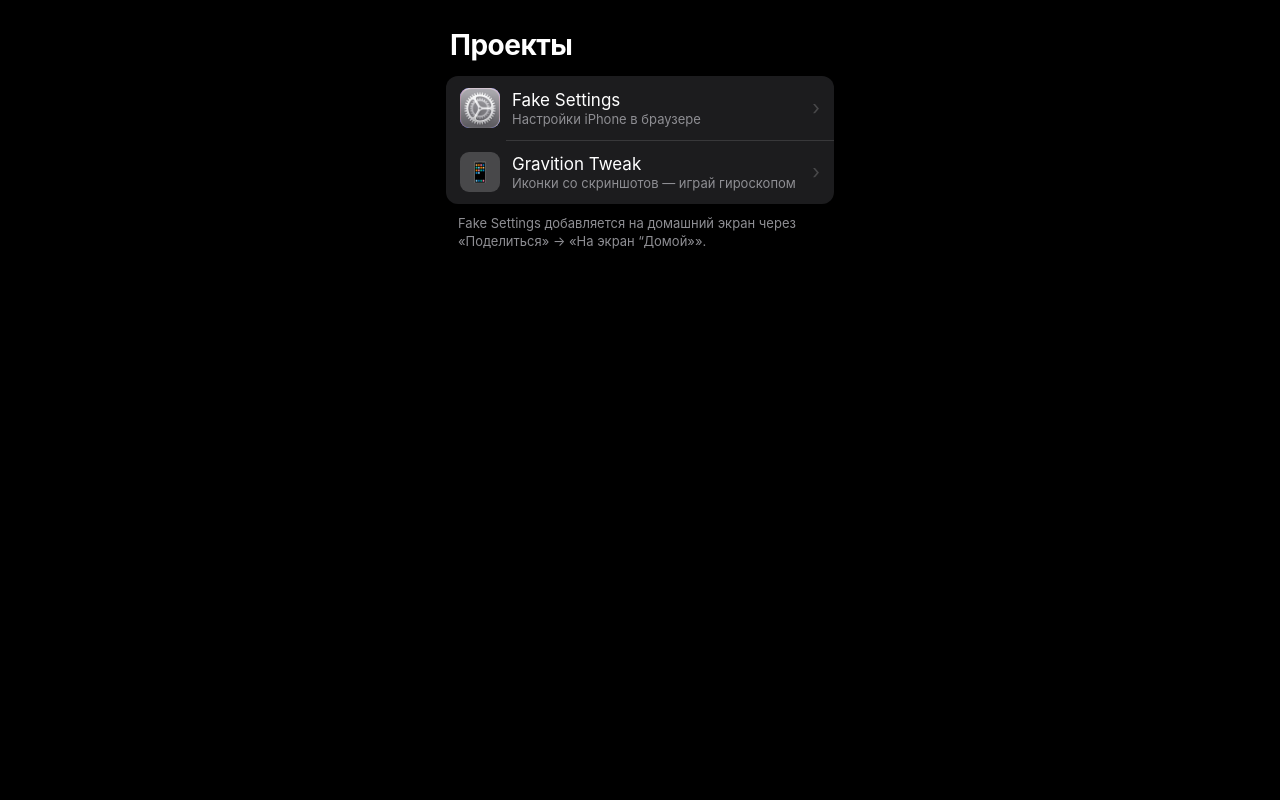
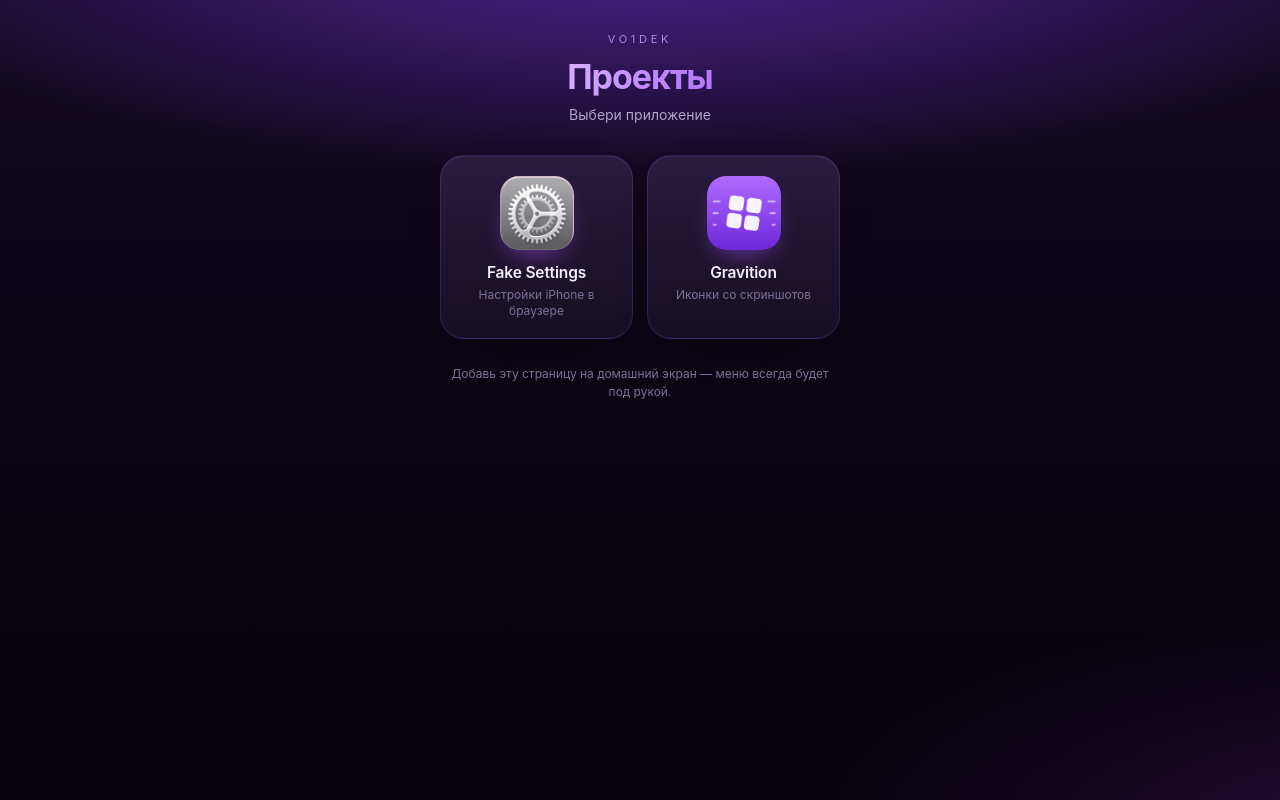
Before and after one commit to No-Recovery/fake-settings, a Flask app: page / in a window 1280 px wide. Run offline with Flask 3, Linux system fonts and the light colour scheme; some libraries are stand-ins or nearby versions.

Commit message:
feat: главное меню — фиолетовый лончер с плитками проектов, новая иконка Gravition; убран редирект на Fake Settings (с домашнего экрана открывается меню)

```diff
--- a/templates/index.html
+++ b/templates/index.html
@@ -5,110 +5,134 @@
     <meta name="viewport" content="width=device-width, initial-scale=1.0, maximum-scale=1.0, user-scalable=no, viewport-fit=cover">
     <meta name="apple-mobile-web-app-capable" content="yes">
     <meta name="mobile-web-app-capable" content="yes">
-    <meta name="apple-mobile-web-app-status-bar-style" content="default">
+    <meta name="apple-mobile-web-app-status-bar-style" content="black-translucent">
+    <meta name="theme-color" content="#0a0512">
     <meta http-equiv="Cache-Control" content="no-cache, no-store, must-revalidate">
-    <title>Проекты</title>
+    <title>Vo1dek — проекты</title>
     <link rel="apple-touch-icon" href="/static/icon-180.png">
     <link rel="icon" href="/static/wtf.gif" type="image/gif">
     <style>
+        :root {
+            --bg: #0a0512;
+            --panel: rgba(28, 19, 44, .86);
+            --line: rgba(168, 85, 247, .22);
+            --ink: #f6f1ff;
+            --dim: #b3a4cc;
+            --faint: #7d7097;
+            --accent: #a855f7;
+        }
         * { margin: 0; padding: 0; box-sizing: border-box; -webkit-tap-highlight-color: transparent; }
-        html, body { height: 100%; }
+        html, body { min-height: 100%; }
         body {
-            background: #000;
-            color: #fff;
+            background:
+                radial-gradient(95% 46% at 50% -8%, rgba(124, 58, 237, .55), transparent 66%),
+                radial-gradient(70% 40% at 110% 105%, rgba(88, 28, 135, .38), transparent 70%),
+                linear-gradient(180deg, #150a26 0%, #0a0512 46%, #050209 100%);
+            background-attachment: fixed;
+            color: var(--ink);
             font-family: -apple-system, BlinkMacSystemFont, 'SF Pro Text', 'Segoe UI', Roboto, sans-serif;
             -webkit-font-smoothing: antialiased;
-        }
-        .wrap {
-            max-width: 420px;
-            margin: 0 auto;
-            padding: calc(env(safe-area-inset-top, 0px) + 18px) 16px calc(env(safe-area-inset-bottom, 0px) + 24px);
-        }
-        h1 {
-            font-size: 28px;
-            font-weight: 700;
-            letter-spacing: -0.5px;
-            padding: 10px 4px 14px;
-        }
-        .group {
-            background: #1c1c1e;
-            border-radius: 12px;
-            overflow: hidden;
-        }
-        .row {
-            display: flex;
-            align-items: center;
-            gap: 12px;
-            padding: 12px 14px;
-            color: #fff;
-            text-decoration: none;
-            position: relative;
-        }
-        .row:active { background: #2c2c2e; }
-        .row + .row::before {
-            content: '';
-            position: absolute;
-            top: 0;
-            left: 60px;
-            right: 0;
-            height: 0.5px;
-            background: #38383a;
-        }
-        .ic {
-            width: 40px;
-            height: 40px;
-            border-radius: 9px;
-            flex: 0 0 auto;
             display: flex;
             align-items: center;
             justify-content: center;
+        }
+        .wrap {
+            width: 100%;
+            max-width: 440px;
+            padding: calc(env(safe-area-inset-top, 0px) + 32px) 20px calc(env(safe-area-inset-bottom, 0px) + 26px);
+        }
+        .hero { text-align: center; }
+        .eyebrow {
+            font-size: 11px;
+            letter-spacing: .34em;
+            text-transform: uppercase;
+            color: #b794f6;
+            opacity: .9;
+            margin-bottom: 10px;
+        }
+        h1 {
+            font-size: 34px;
+            font-weight: 700;
+            letter-spacing: -.03em;
+            background: linear-gradient(100deg, #f3e8ff, #c084fc 55%, #8b5cf6);
+            -webkit-background-clip: text;
+            background-clip: text;
+            -webkit-text-fill-color: transparent;
+            color: transparent;
+        }
+        .lead {
+            margin-top: 8px;
+            font-size: 14px;
+            line-height: 1.45;
+            color: var(--dim);
+        }
+        .apps {
+            margin-top: 30px;
+            display: grid;
+            grid-template-columns: 1fr 1fr;
+            gap: 14px;
+        }
+        .app {
+            display: flex;
+            flex-direction: column;
+            align-items: center;
+            text-align: center;
+            padding: 20px 12px 18px;
+            border-radius: 24px;
+            color: inherit;
+            text-decoration: none;
+            background: linear-gradient(180deg, rgba(45, 30, 66, .9), rgba(23, 15, 37, .92));
+            border: 1px solid var(--line);
+            box-shadow: 0 18px 40px -28px #000, inset 0 1px 0 rgba(255, 255, 255, .05);
+            transition: transform .16s ease, border-color .16s ease, box-shadow .16s ease;
+        }
+        .app:active {
+            transform: scale(.96);
+            border-color: rgba(168, 85, 247, .5);
+            box-shadow: 0 0 0 3px rgba(168, 85, 247, .12);
+        }
+        .app__icon {
+            width: 74px;
+            height: 74px;
+            border-radius: 19px;
             overflow: hidden;
+            background: #1c1330;
+            box-shadow: 0 12px 26px -12px rgba(168, 85, 247, .7);
         }
-        .ic img { width: 100%; height: 100%; object-fit: cover; display: block; }
-        .ic.blue { background: linear-gradient(180deg, #3b82f6, #2563eb); }
-        .ic.grey { background: #48484a; font-size: 20px; }
-        .tx { flex: 1; min-width: 0; }
-        .tx b { display: block; font-size: 17px; font-weight: 400; }
-        .tx span { display: block; font-size: 13px; color: #8e8e93; margin-top: 1px; }
-        .arr { color: #48484a; font-size: 20px; flex: 0 0 auto; }
+        .app__icon img { display: block; width: 100%; height: 100%; object-fit: cover; }
+        .app__name { margin-top: 13px; font-size: 15.5px; font-weight: 600; letter-spacing: -.01em; }
+        .app__sub { margin-top: 5px; font-size: 12px; line-height: 1.35; color: var(--faint); }
         .foot {
-            font-size: 13px;
-            color: #8e8e93;
-            padding: 10px 12px 0;
-            line-height: 1.4;
+            margin-top: 26px;
+            text-align: center;
+            font-size: 12px;
+            line-height: 1.5;
+            color: var(--faint);
         }
     </style>
 </head>
 <body>
     <div class="wrap">
-        <h1>Проекты</h1>
+        <header class="hero">
+            <p class="eyebrow">Vo1dek</p>
+            <h1>Проекты</h1>
+            <p class="lead">Выбери приложение</p>
+        </header>
 
-        <div class="group">
-            <a class="row" href="/settings">
-                <span class="ic blue"><img src="/static/icon-180.png" alt=""></span>
-                <span class="tx">
-                    <b>Fake Settings</b>
-                    <span>Настройки iPhone в браузере</span>
-                </span>
-                <span class="arr">&#8250;</span>
+        <nav class="apps">
+            <a class="app" href="/settings">
+                <span class="app__icon"><img src="/static/icon-180.png" alt=""></span>
+                <span class="app__name">Fake Settings</span>
+                <span class="app__sub">Настройки iPhone в браузере</span>
             </a>
-            <a class="row" href="https://no-recovery.github.io/shake-icons/" target="_blank" rel="noopener">
-                <span class="ic grey">&#128241;</span>
-                <span class="tx">
-                    <b>Gravition Tweak</b>
-                    <span>Иконки со скриншотов — играй гироскопом</span>
-                </span>
-                <span class="arr">&#8250;</span>
+            <a class="app" href="https://no-recovery.github.io/shake-icons/" target="_blank" rel="noopener">
+                <span class="app__icon"><img src="/static/gravition-180.png" alt=""></span>
+                <span class="app__name">Gravition</span>
+                <span class="app__sub">Иконки со скриншотов</span>
             </a>
-        </div>
+        </nav>
 
-        <p class="foot">Fake Settings добавляется на домашний экран через «Поделиться» → «На экран “Домой»».</p>
+        <p class="foot">Добавь эту страницу на домашний экран — меню всегда будет под рукой.</p>
     </div>
-
-    <script>
-        if (window.navigator.standalone || window.matchMedia('(display-mode: standalone)').matches) {
-            location.replace('/settings');
-        }
-    </script>
 </body>
 </html>
```
Also changed, not shown: static/gravition-180.png (added).
